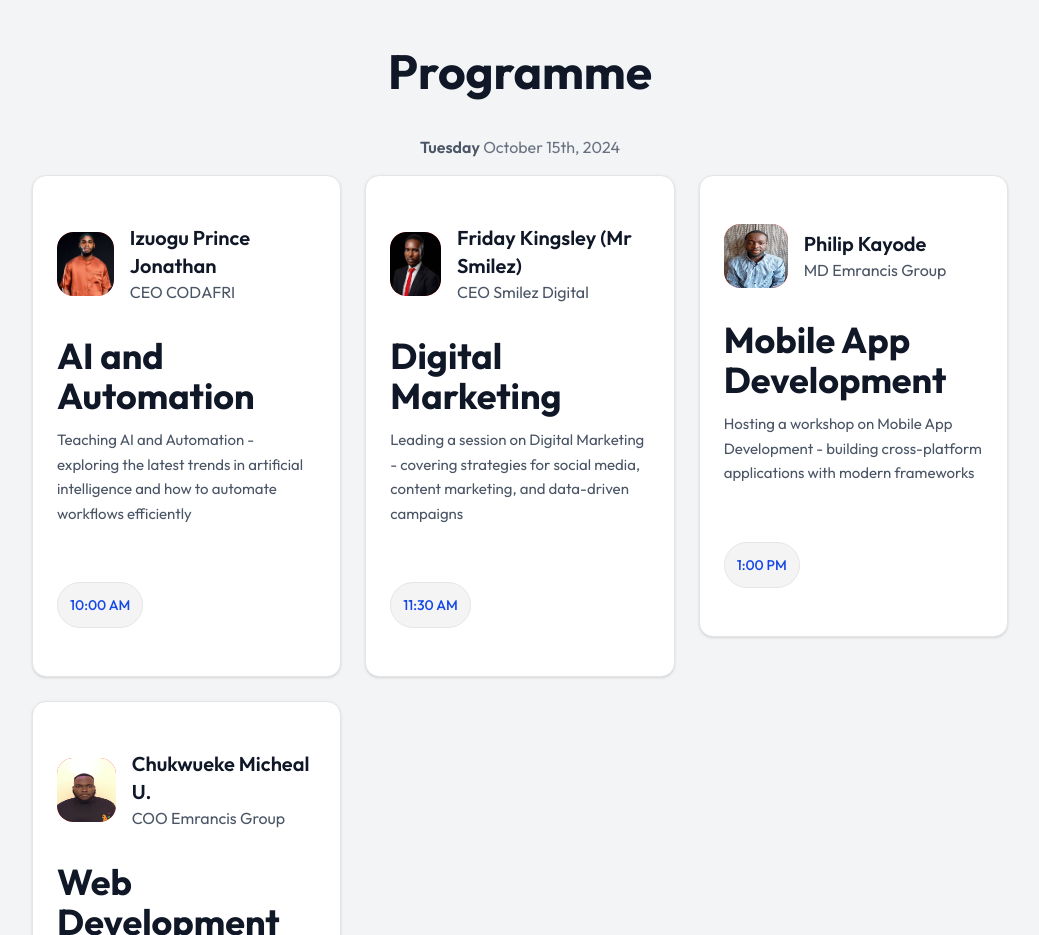
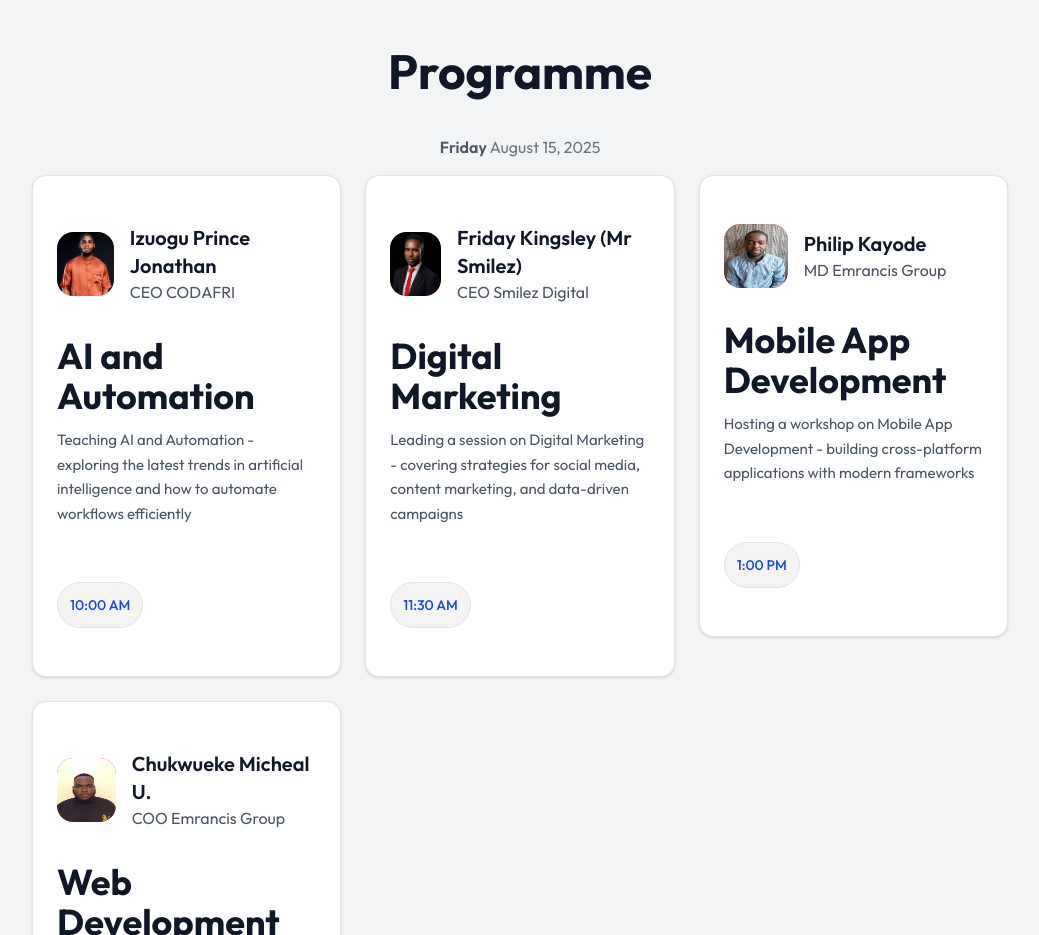
Before and after one commit to Prince-213/beginner-bytes, a Next.js app: page / in a window 1280 px wide. Shown: the part 1980-2915 px from the top of the page, without its empty margins (120-1159 px from the left). Built offline with nearby package versions, Linux system fonts and the light colour scheme.

Commit message:
date fixed

```diff
--- a/app/page.tsx
+++ b/app/page.tsx
@@ -104,9 +104,9 @@ export default function FutureTechSummit() {
     const eventDetails = {
       title: "Beginners Bite Tech Event",
       description:
-        "2-day tech event for beginners covering programming and digital marketing",
-      location: "Your Event Venue or Online",
-      startDate: "20240820T090000", // Format: YYYYMMDDTHHMMSS
+        "A tech event for beginners covering programming and digital marketing",
+      location: "New Haven, FirstBank",
+      startDate: "20240815T090000", // Format: YYYYMMDDTHHMMSS
       timeZone: "UTC", // Change to your timezone if needed
     };
 
@@ -585,8 +585,8 @@ export default function FutureTechSummit() {
         <motion.div className="text-center py-4" variants={slideUp}>
           <h1 className="text-5xl font-bold text-gray-900 mb-10">Programme</h1>
           <p className="text-gray-500">
-            <span className="font-semibold text-gray-600">Tuesday</span> October
-            15th, 2024
+            <span className="font-semibold text-gray-600">Friday</span>{" "}
+            {eventDetails.date}
           </p>
         </motion.div>
 
```
